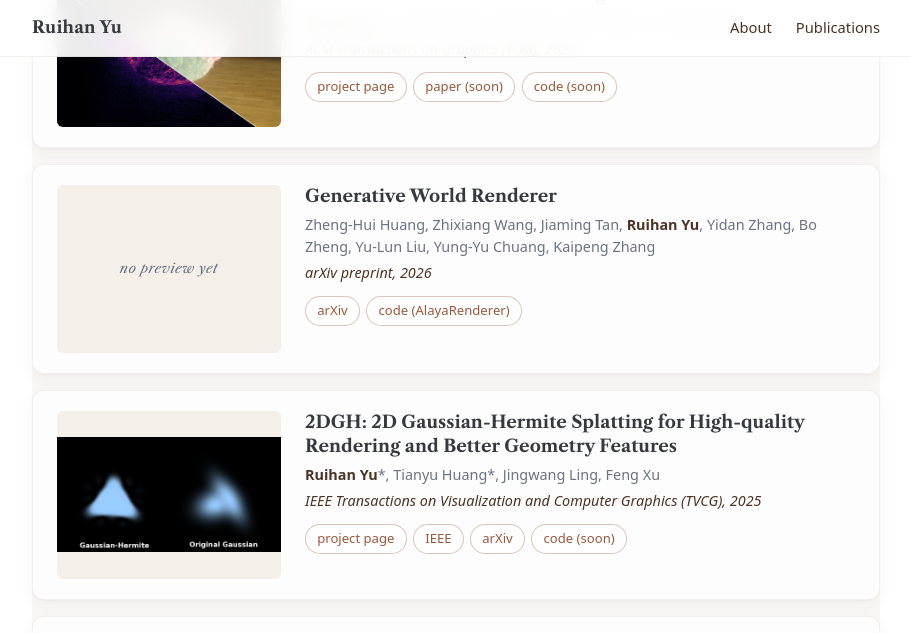
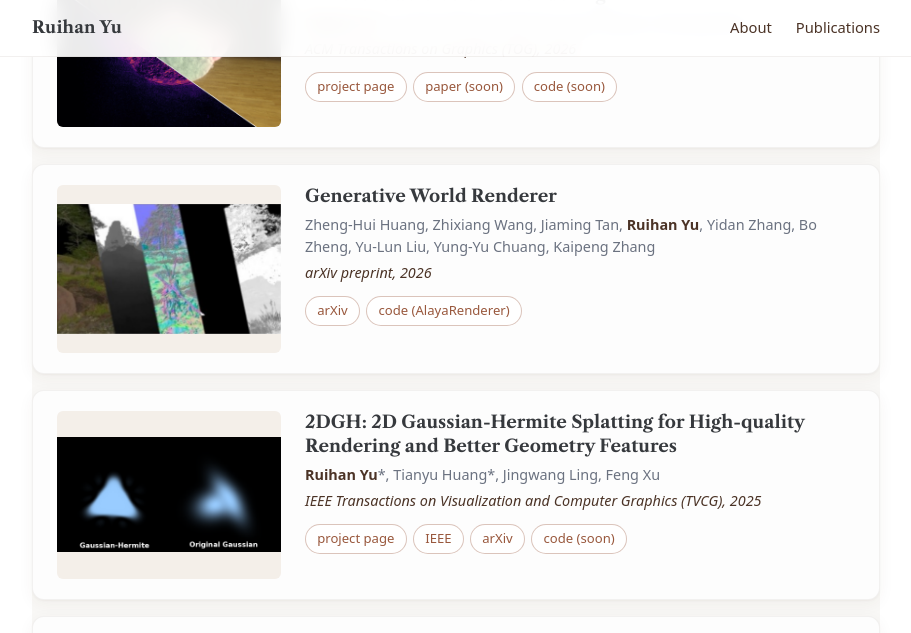
Before and after one commit to AuroraRyan0301/AuroraRyan0301.github.io, a Jekyll site: the page built from _pages/about.md, in a window 1280 px wide and 900 px high, scrolled down 830 px, cut to the strip 0-633 px from the top of the window. Shown: the whole strip, without its empty margins (184-1095 px from the left). Built offline with Jekyll 4.4.1, drawn with Linux system fonts in a browser that asks for light colours.

Commit message:
Add GWR homepage thumbnail (top-left Ours panel from game_editing.pdf)
Extract the upper-left Ours panel (row 1, col 2 of the snowy-weather grid)
from figures/game_editing.pdf inside _Alaya_Studio___Generative_Renderer.zip
and use it in place of the "no preview yet" placeholder for Generative
World Renderer on the homepage.

```diff
--- a/_pages/about.md
+++ b/_pages/about.md
@@ -68,7 +68,9 @@ redirect_from:
     </article>
 
     <article class="pub">
-      <div class="pub__thumb pub__thumb--empty">no preview yet</div>
+      <div class="pub__thumb">
+        <img src="{{ '/images/gwr_thumb.png' | relative_url }}" alt="Generative World Renderer — Ours visual condition (snowy weather)">
+      </div>
       <div class="pub__body">
         <h3 class="pub__title">Generative World Renderer</h3>
         <p class="pub__authors">
```
Also changed, not shown: images/gwr_thumb.png (added).
